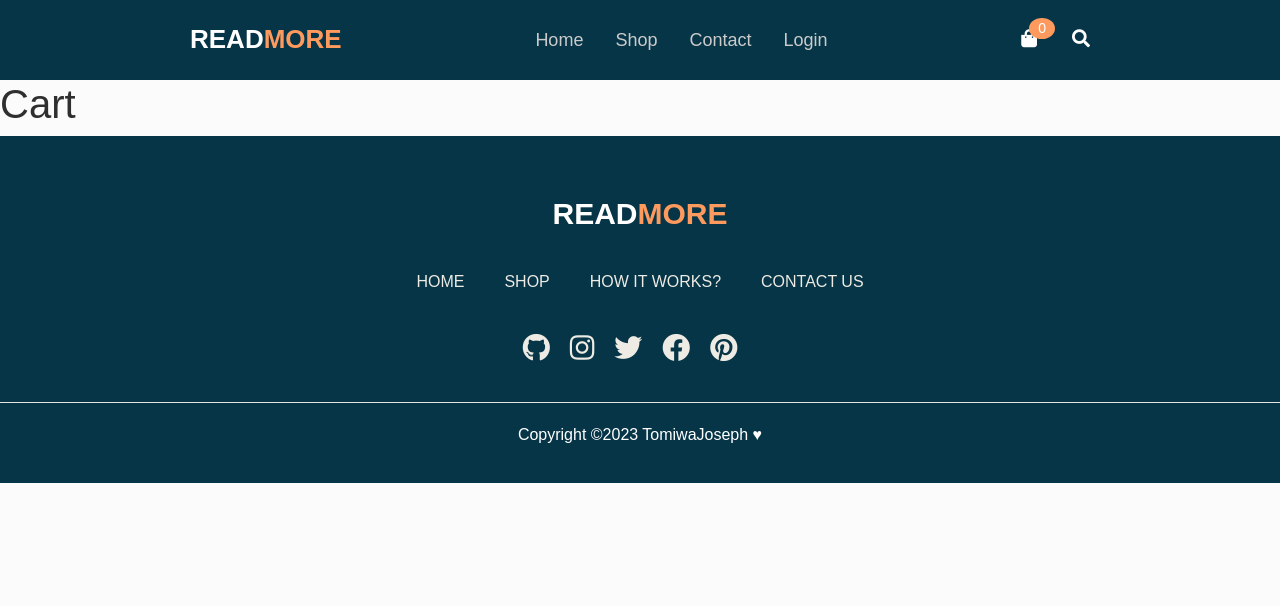
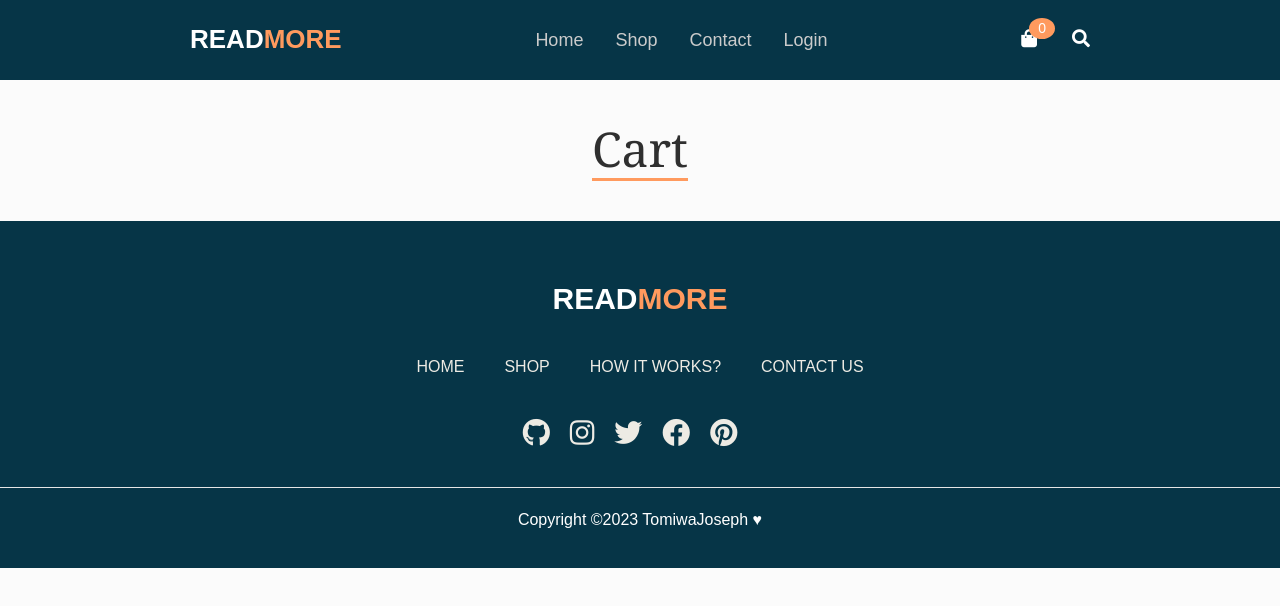
Before and after one commit to TomiwaJoseph/ReadMore, a React (Create React App) app in the folder frontend/: page /cart in a window 1280 px wide. Shown: the top 606 px of the page. Built offline with nearby package versions, Linux system fonts and the light colour scheme; no server answers.

Commit message:
added more styling to pages

```diff
--- a/frontend/src/components/newsletter.css
+++ b/frontend/src/components/newsletter.css
@@ -2,6 +2,7 @@
   background: var(--light-body-color);
   padding: 80px 0;
   text-align: center;
+  width: 100%;
 }
 
 .newsletter h2 {
--- a/frontend/src/pages/page-styles.css
+++ b/frontend/src/pages/page-styles.css
@@ -2,6 +2,7 @@
 ============ SHARED STYLES ==============
 ================================ */
 
+.cart-container,
 .checkout-container,
 .cart-container,
 .search-container,
@@ -14,6 +15,7 @@
 .home-container {
   padding-top: 10vh;
 }
+/* .cart-container h1, */
 .dashboard-container h1,
 .search-container h1,
 .shop-container h1,
@@ -24,6 +26,8 @@
   color: var(--dark-text-color);
   margin: 40px 0;
 }
+/* .cart-container h1:after, */
+.dashboard-container h1:after,
 .shop-container h1:after,
 .contact-container h1:after {
   content: "";
@@ -32,7 +36,7 @@
   right: 0;
   bottom: -16px;
   left: 0;
-  width: 60px;
+  width: 90px;
 }
 
 /* ================================
@@ -577,3 +581,47 @@
   background: var(--main-color);
   color: #fff;
 }
+
+/* ================================
+============ CART ==============
+================================ */
+
+.cart-container {
+  display: flex;
+  justify-content: center;
+  align-items: center;
+  flex-direction: column;
+}
+.cart-container h1 {
+  position: relative;
+  font-size: 3em;
+  font-family: var(--heading-font);
+  color: var(--dark-text-color);
+  margin: 40px 0;
+  border-bottom: 3px solid var(--main-color);
+}
+.cart-container .empty-cart {
+  display: flex;
+  justify-content: center;
+  align-items: center;
+  flex-direction: column;
+  margin-bottom: 30px;
+}
+.cart-container .empty-cart .empty-cart-image-wrapper {
+  height: 30vh;
+}
+.cart-container .empty-cart .empty-cart-image-wrapper img {
+  height: 30vh;
+}
+.cart-container .empty-cart h3 {
+  color: var(--body-text-color);
+  margin: 40px 0 20px 0;
+}
+.cart-container .empty-cart a {
+  padding: 5px 15px;
+  color: #fff;
+  background: var(--main-color);
+  border-radius: 4px;
+  font-size: 18px;
+  margin-bottom: 20px;
+}
```
